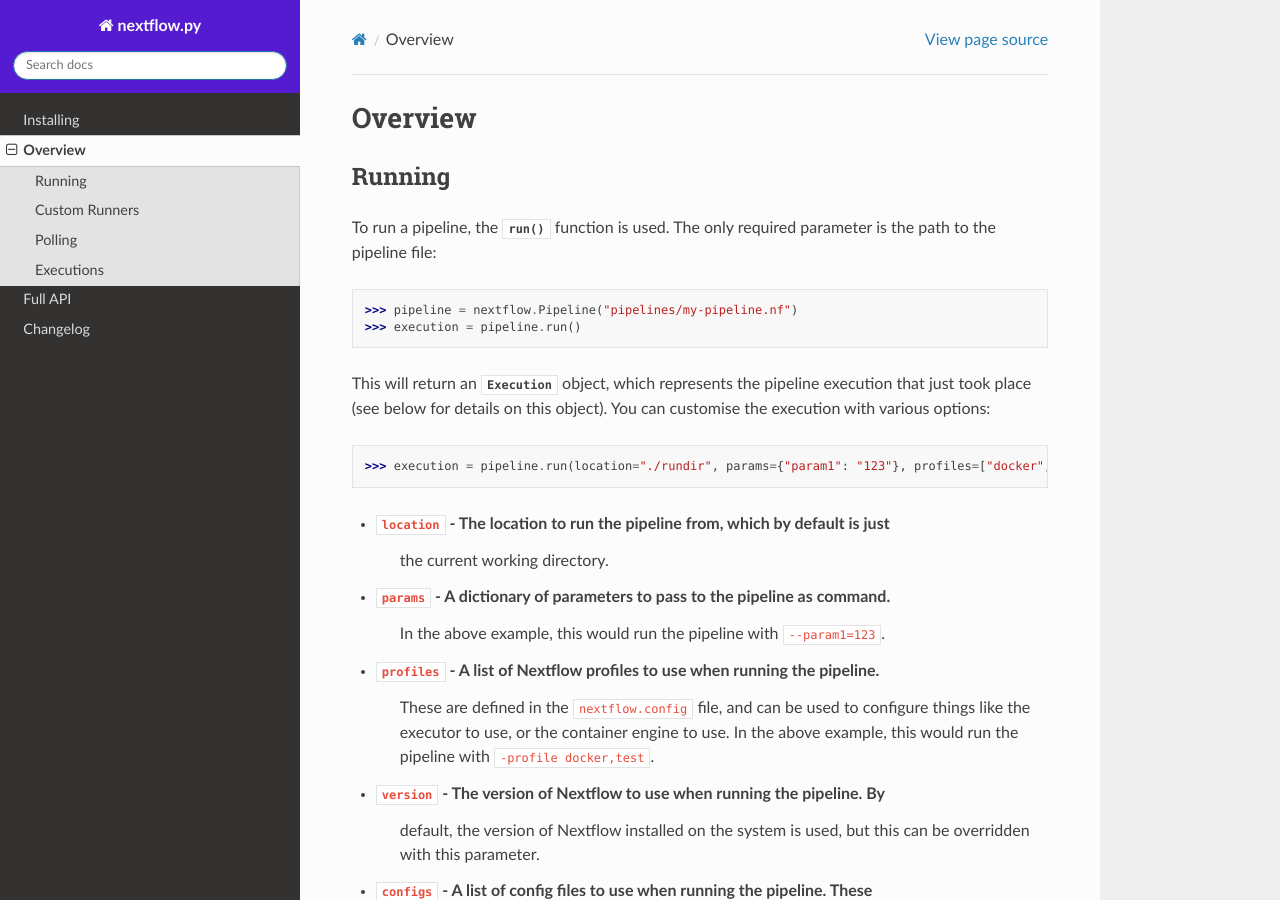
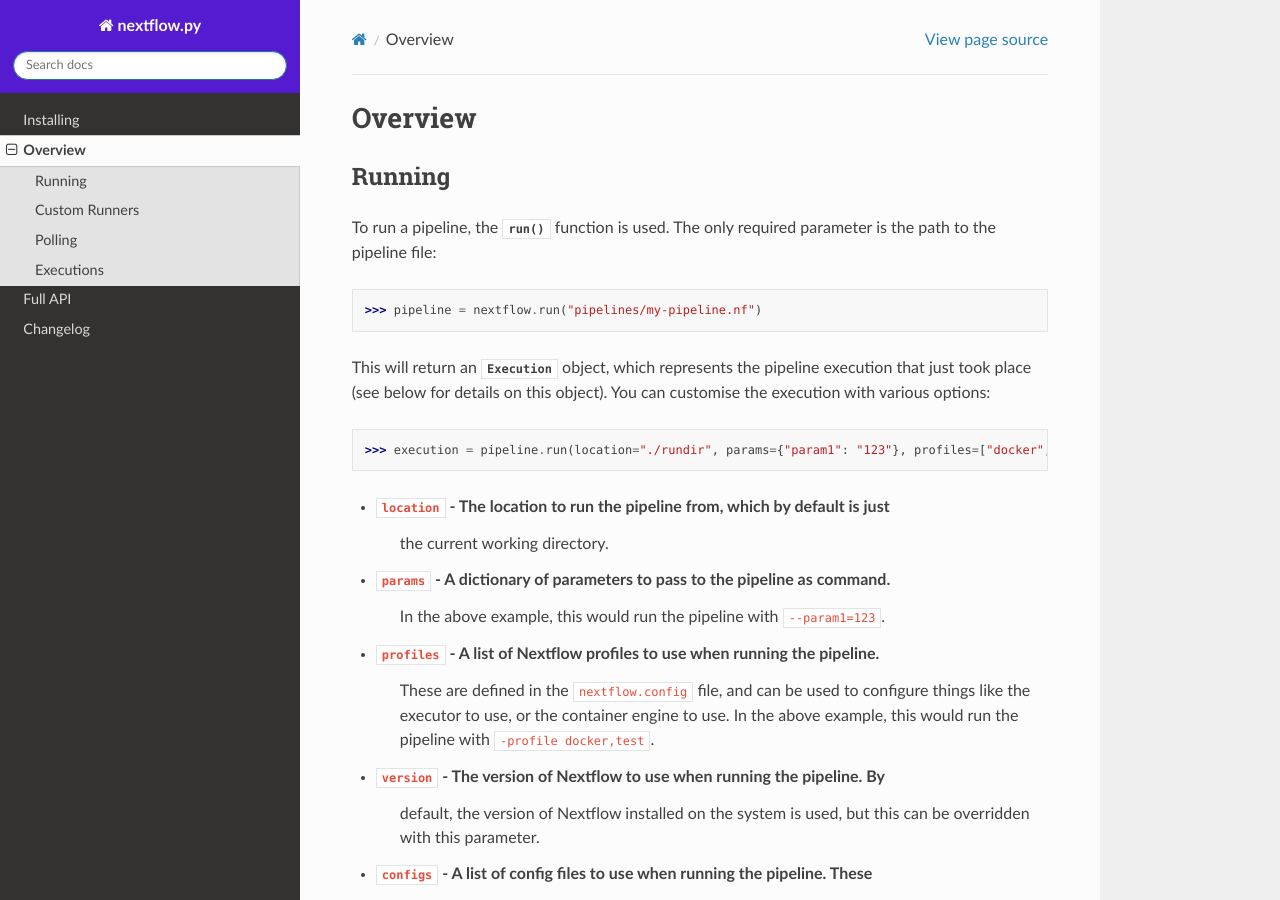
Before and after one commit to goodwright/nextflow.py, a Sphinx documentation site: the page built from docs/source/overview.rst, in a window 1280 px wide and 900 px high. Built offline with Sphinx 7.4.7 and the Read the Docs theme 2.0.0, drawn with Linux system fonts in a browser that asks for light colours.

Commit message:
Remove reference to old pipeline class in docs

```diff
--- a/README.rst
+++ b/README.rst
@@ -85,8 +85,7 @@ Running
 To run a pipeline, the ``run`` function is used. The only required
 parameter is the path to the pipeline file:
 
-    >>> pipeline = nextflow.Pipeline("pipelines/my-pipeline.nf")
-    >>> execution = pipeline.run()
+    >>> pipeline = nextflow.run("pipelines/my-pipeline.nf")
 
 This will return an ``Execution`` object, which represents the pipeline
 execution that just took place (see below for details on this object). You can
--- a/docs/source/overview.rst
+++ b/docs/source/overview.rst
@@ -7,8 +7,7 @@ Running
 To run a pipeline, the :py:func:`.run` function is used. The only required
 parameter is the path to the pipeline file:
 
-    >>> pipeline = nextflow.Pipeline("pipelines/my-pipeline.nf")
-    >>> execution = pipeline.run()
+    >>> pipeline = nextflow.run("pipelines/my-pipeline.nf")
 
 This will return an :py:class:`.Execution` object, which represents the pipeline
 execution that just took place (see below for details on this object). You can
```
